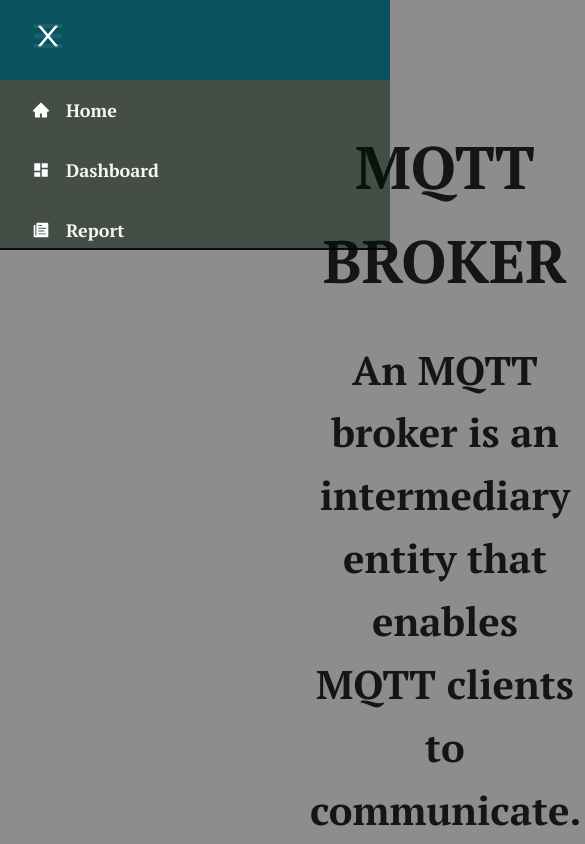
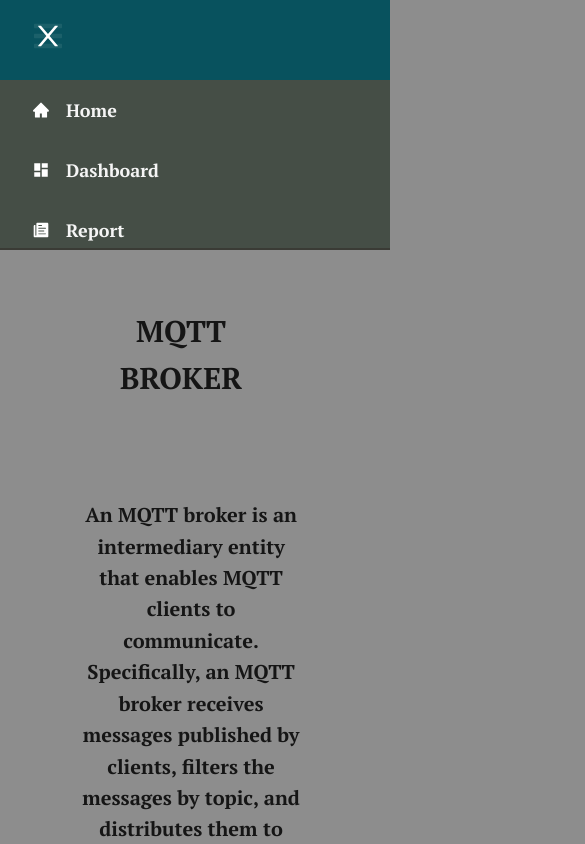
Before and after one commit to rexfordkode/IIoT-Dashboard, a React (Create React App) app in the folder client/: page / in a window 390 px wide. Shown: the top 844 px of the page, 585 px wide, since content can reach past the window. Built offline with nearby package versions, Linux system fonts and the light colour scheme.

Commit message:
Responsiveness handling

```diff
--- a/client/src/components/Hook/Connection.js
+++ b/client/src/components/Hook/Connection.js
@@ -22,7 +22,8 @@ const Connection = ({ connect, disconnect, connectBtn }) => {
     });
   };
 
-  const postData = async () => {
+
+  const handleSubmit = async () => {
     try {
       let result = await fetch("http://localhost:4000/", {
         method: "post",
@@ -36,12 +37,7 @@ const Connection = ({ connect, disconnect, connectBtn }) => {
       console.log(result);
     } catch (e) {
       console.log(e);
-    }
-  };
-
-  const handleSubmit = () => {
-    postData();
-    console.log(state);
+    }    console.log(state);
   };
 
   const [form] = Form.useForm();
@@ -56,7 +52,7 @@ const Connection = ({ connect, disconnect, connectBtn }) => {
       <Row gutter={20}>
         <Col span={8}>
           <Form.Item label="Name" name="name">
-            <Input name="name" value={state.name} />
+            <Input required name="name" value={state.name} />
           </Form.Item>
         </Col>
 
@@ -128,7 +124,7 @@ const Connection = ({ connect, disconnect, connectBtn }) => {
     <Card
       title="Connection"
       actions={[
-        <Button type="primary" onClick={handleSubmit}>
+        <Button type="primary" htmlType="submit" onClick={handleSubmit}>
           {connectBtn}
         </Button>,
         <Button id="danger-button" danger>
--- a/client/src/components/NavBar.css
+++ b/client/src/components/NavBar.css
@@ -2,7 +2,9 @@
   background-color: rgba(7, 88, 102, 0.822);
   height: 80px;
   display: flex;
+  position: relative;
   justify-content: start;
+  width: 100%;
   align-items: center;
 }
 
@@ -21,9 +23,7 @@
   position: fixed;
   top: 0;
   min-width: 200px;
-
   left: -100%;
-
   transition: 850ms;
   z-index: 2;
 }
@@ -76,10 +76,7 @@ span {
 }
 
 @media only screen and (max-width: 800px) {
-  .nav-menu{
-/* position: absolute;
-left: -300px;
-top: 0; */
+  .nav-menu {
     background-color: #01130281;
     position: absolute;
     top: 0;
@@ -89,12 +86,12 @@ width: 100%;
     max-height: 250px;
     border: none;
     z-index: 1;
-border-bottom: 2px solid;
+    border-bottom: 2px solid #2b22206d;
   }
 
- .dashboard{
+  .dashboard {
     position: relative;
-  top: 250px;
+    top: 270px;
     left: -300px;
   }
 }
--- a/client/src/components/NavBar.js
+++ b/client/src/components/NavBar.js
@@ -17,7 +17,7 @@ function NavBar() {
         <IconContext.Provider value={{ color: '#fff' }}>
           <div className='navbar'>
             <Link to='#' className='menu-bars'>
-              <FaIcons.FaBars onClick={showSidebar}/>
+              <FaIcons.FaBars onClick={showSidebar} />
             </Link>
           </div>
           <nav className={sidebar ? 'nav-menu active' : 'nav-menu'}>
--- a/client/src/pages/Dashboard.css
+++ b/client/src/pages/Dashboard.css
@@ -9,14 +9,15 @@
   align-items: center;
   justify-content: center;
   font-size: calc(10px + 2vmin);
-  /* try */
-  position: absolute;
+  position: relative;
   margin-left: 310px;
+  top: 0px;
+  border-radius: 20px;
+  left: -30px;
 }
 
 body {
   background-color: #3333338e;
-  /* try */
 }
 
 .dashboard .ant-card {
@@ -28,7 +29,6 @@ body {
 }
 
 .ant-card-actions {
-  /* background-color:rgba(139, 139, 139, 0.575); */
   border-radius: 30px;
   border: none;
 }
@@ -63,10 +63,6 @@ li.ant-list-item {
   color: white;
 }
 
-/* .ant-select {
-  min-width: 50px;
-  background-color: orange;
-} */
 .ant-select-selection-item {
   padding-right: 0 !important;
 }
@@ -75,8 +71,18 @@ li.ant-list-item {
   font-family: sans-serif;
 }
 
-@media only screen and(max-width: 800px) {
+@media(max-width: 800px) {
   .dashboard {
-    background-color: tomato;
+    top: 200px;
+    width:450px;
+    margin: 0 auto;
+    left: 5px;
   }
 }
+@media(max-width: 450px) {
+  .dashboard{
+     left:-5px;
+    width: 350px;
+    margin: 0 auto;
+  }
+  }
--- a/client/src/pages/Home.css
+++ b/client/src/pages/Home.css
@@ -4,11 +4,12 @@
   flex-direction: row;
   text-align: center;
   flex-wrap: wrap;
-    /* try */
   position: absolute;
-    margin-left: 270px;
+  margin-left: 240px;
   padding: 40px;
   margin-bottom: 110px;
+  margin-right: 50px;
+  top:90px;
 }
 h1 {
   position: relative;
@@ -20,3 +21,45 @@
   font-size: 40px;
   top: 0px;
 }
+
+@media(max-width: 400px) {
+  h1{
+    font-size: 30px;
+    top: 135px;
+    left: -160px;
+  }
+  p{
+    top: 128px;
+    left: -200px;
+    margin-right: -100px;
+    font-size: 20px;
+  }
+}
+
+@media(max-width: 800px) {
+  h1{
+    font-size: 30px;
+    top: 135px;
+    left: -160px;
+  }
+  p{
+    top: 48px;
+    left: -200px;
+    margin-right: -100px;
+    font-size: 20px;
+  }
+}
+
+@media(max-width: 600px) {
+  h1{
+    font-size: 30px;
+    top: 135px;
+    left: -160px;
+  }
+  p{
+    top: 130px;
+    left: -200px;
+    margin-right: -100px;
+    font-size: 20px;
+  }
+}
```
Lines whose indentation alone changed are shown as unchanged.
